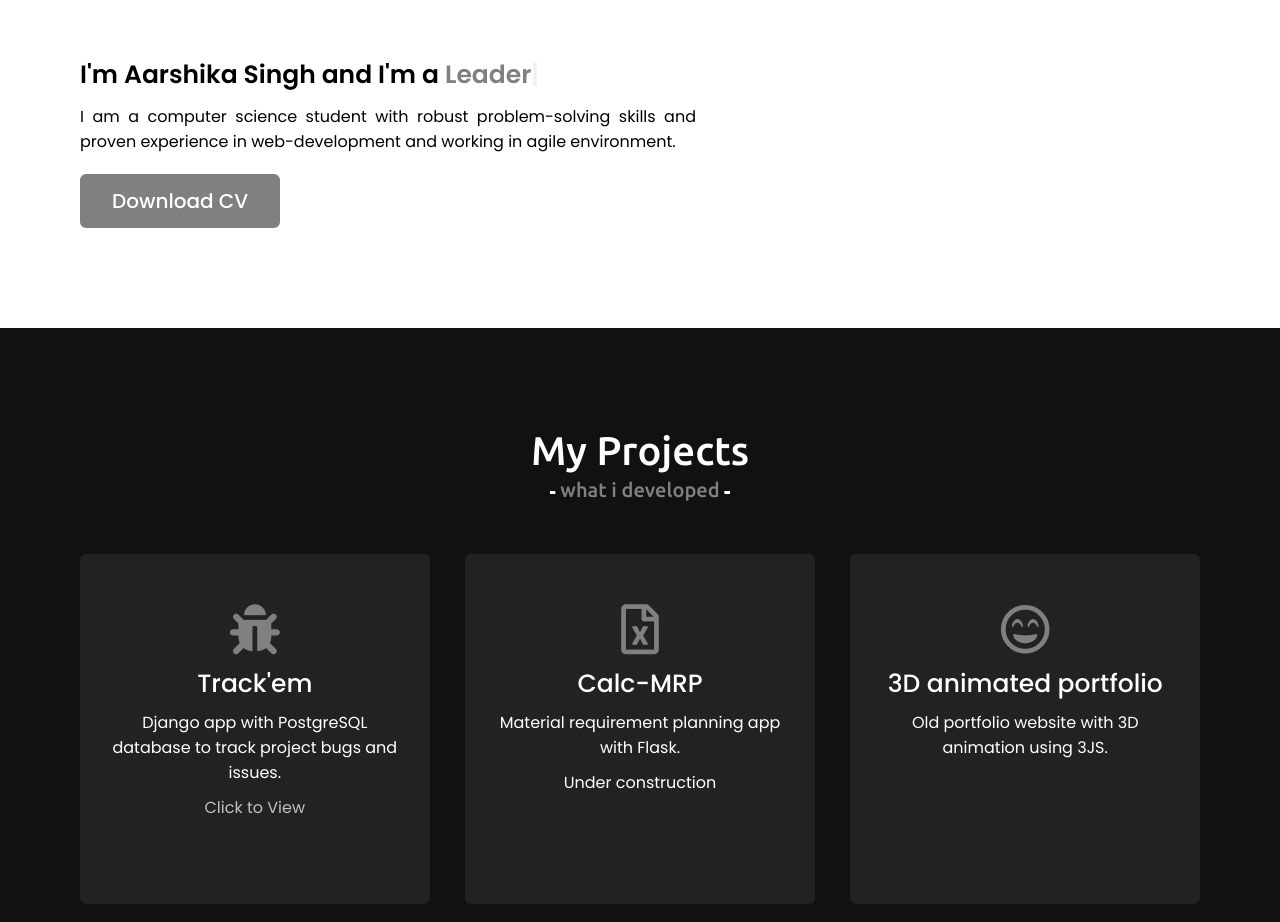
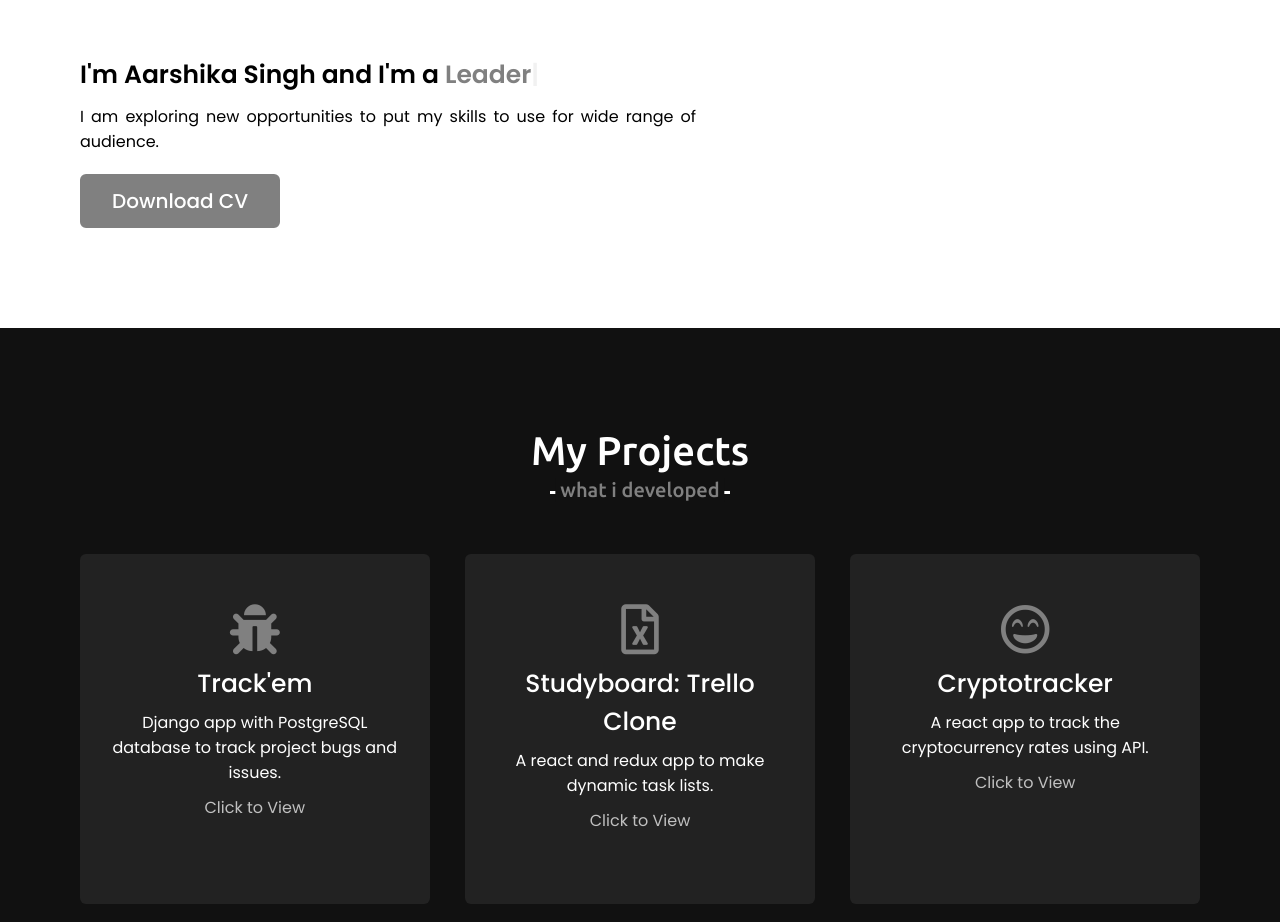
Before and after one commit to Aarshika1/profile-website, a plain HTML site: page index.html in a window 1280 px wide. Shown: the part 170-1092 px from the top of the page. Drawn offline with nearby package versions, Linux system fonts and the light colour scheme.

Commit message:
Upgraded version

```diff
--- a/index.html
+++ b/index.html
@@ -40,10 +40,7 @@
             <div class="about-content">
                 <div class="column right">
                     <div class="text">I'm Aarshika Singh and I'm a <span class="typing-2"></span></div>
-                    <p>I am a computer science student with robust
-                        problem-solving skills and proven experience
-                        in web-development and working in agile
-                        environment.</p>
+                    <p>I am exploring new opportunities to put my skills to use for wide range of audience.</p>
                         <a class="btn line-btn-dark btn-icon btn-radius" href="Aarshika Singh.pdf" title="" download> Download CV</a>
                 </div>
             </div>
@@ -69,16 +66,21 @@
                 <div class="card">
                     <div class="box">
                         <i class="far fa-file-excel"></i>
-                        <div class="text">Calc-MRP</div>
-                        <p>Material requirement planning app with Flask.</p>
-                        <p>Under construction</p>
+                        <div class="text">Studyboard: Trello Clone</div>
+                        <p>A react and redux app to make dynamic task lists.</p>
+                        <div>
+                            <a href="https://studyboard.herokuapp.com/" class="stretched-link" target="_blank">Click to View</a>
+                        </div>
                     </div>
                 </div>
                 <div class="card">
                     <div class="box">
                         <i class="far fa-grin-beam"></i>
-                        <div class="text">3D animated portfolio</div>
-                        <p>Old portfolio website with 3D animation using 3JS.</p>
+                        <div class="text">Cryptotracker</div>
+                        <p>A react app to track the cryptocurrency rates using API.</p>
+                        <div>
+                            <a href="https://cryptotracker-aasingh.netlify.app/" class="stretched-link" target="_blank">Click to View</a>
+                        </div>
                     </div>
                 </div>
                </div>
@@ -178,14 +180,14 @@
                             <div class="box">
                                 <i class="fas fa-envelope-open-text"></i>
                                 <div class="text">Email</div>
-                                <p>aarshikasingh1343@gmail.com</p>
+                                <p>aa.singh@jacobs-university.de</p>
                             </div>
                         </div>
                         <div class="card">
                             <div class="box">
                                 <i class="fas fa-location-arrow"></i>
                                 <div class="text">Address</div>
-                                <p>London, United Kingdom</p>
+                                <p>College Ring 4, Bremen, Germany</p>
                             </div>
                         </div>
                     </div>
@@ -194,7 +196,7 @@
 
     <!-- footer section start -->
     <footer>
-        <span>What is my name ?| <span class="far fa-copyright"></span> 2025 by Aarshika Singh. All rights reserved.</span>
+        <span>What is my name ?| <span class="far fa-copyright"></span> 2021 by Aarshika Singh. All rights reserved.</span>
         <div>
             <span><a href="https://github.com/Aarshika1">Github</a></span>
             <span><a href="https://www.linkedin.com/in/aarshika-singh">LinkedIn</a></span>
```
